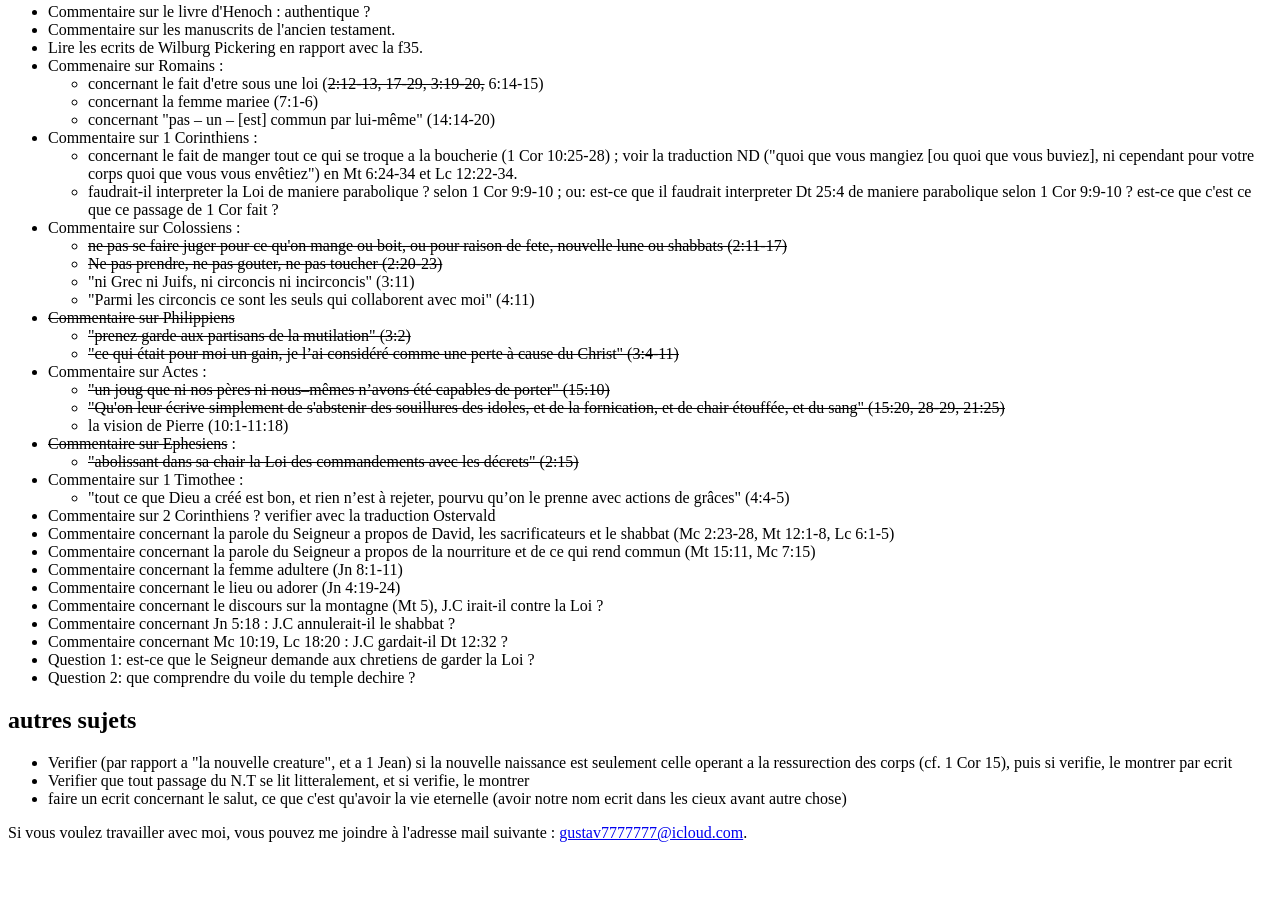
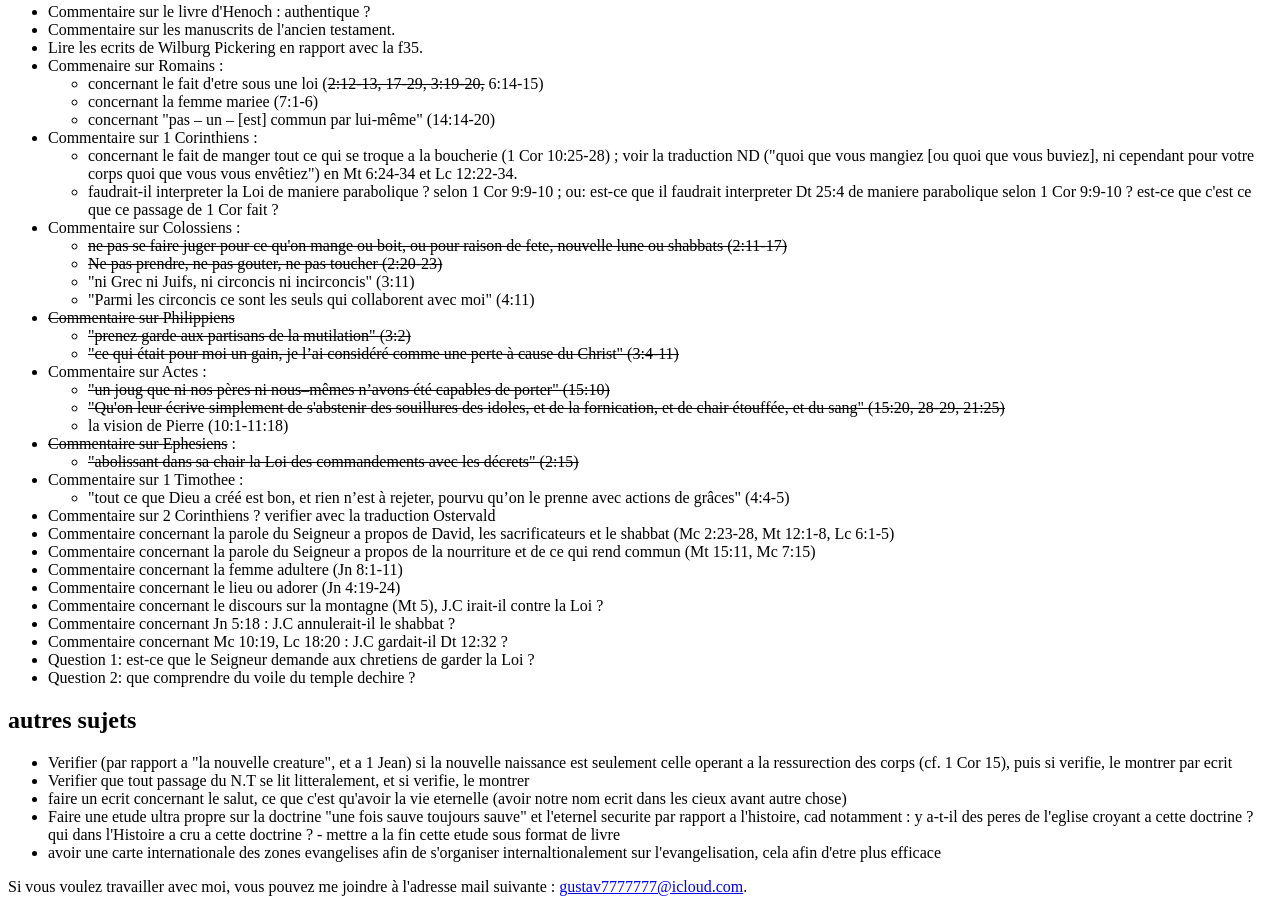
Before and after one commit to kylak/plan, a plain HTML site: page index.html in a window 1280 px wide. Shown: the part 946-1850 px from the top of the page. Before the commit the page ends 1796 px from the top, so only its background shows below. Drawn offline with Linux system fonts and the light colour scheme.

Commit message:
Update index.html

```diff
--- a/index.html
+++ b/index.html
@@ -118,6 +118,9 @@
 	<li>Verifier (par rapport a "la nouvelle creature", et a 1 Jean) si la nouvelle naissance est seulement celle operant a la ressurection des corps (cf. 1 Cor 15), puis si verifie, le montrer par ecrit</li>
 	<li>Verifier que tout passage du N.T se lit litteralement, et si verifie, le montrer</li>
 	<li>faire un ecrit concernant le salut, ce que c'est qu'avoir la vie eternelle (avoir notre nom ecrit dans les cieux avant autre chose)</li>
+	<li>Faire une etude ultra propre sur la doctrine "une fois sauve toujours sauve" et l'eternel securite par rapport a l'histoire, cad notamment :
+	y a-t-il des peres de l'eglise croyant a cette doctrine ? qui dans l'Histoire a cru a cette doctrine ? - mettre a la fin cette etude sous format de livre</li>
+	<li>avoir une carte internationale des zones evangelises afin de s'organiser internaltionalement sur l'evangelisation, cela afin d'etre plus efficace</li>
 	</ul>
 	</p>
 	<footer>Si vous voulez travailler avec moi, vous pouvez me joindre à l'adresse mail suivante : <a href="mailto:gustav7777777@icloud.com">gustav7777777@icloud.com</a>.</footer>
```
